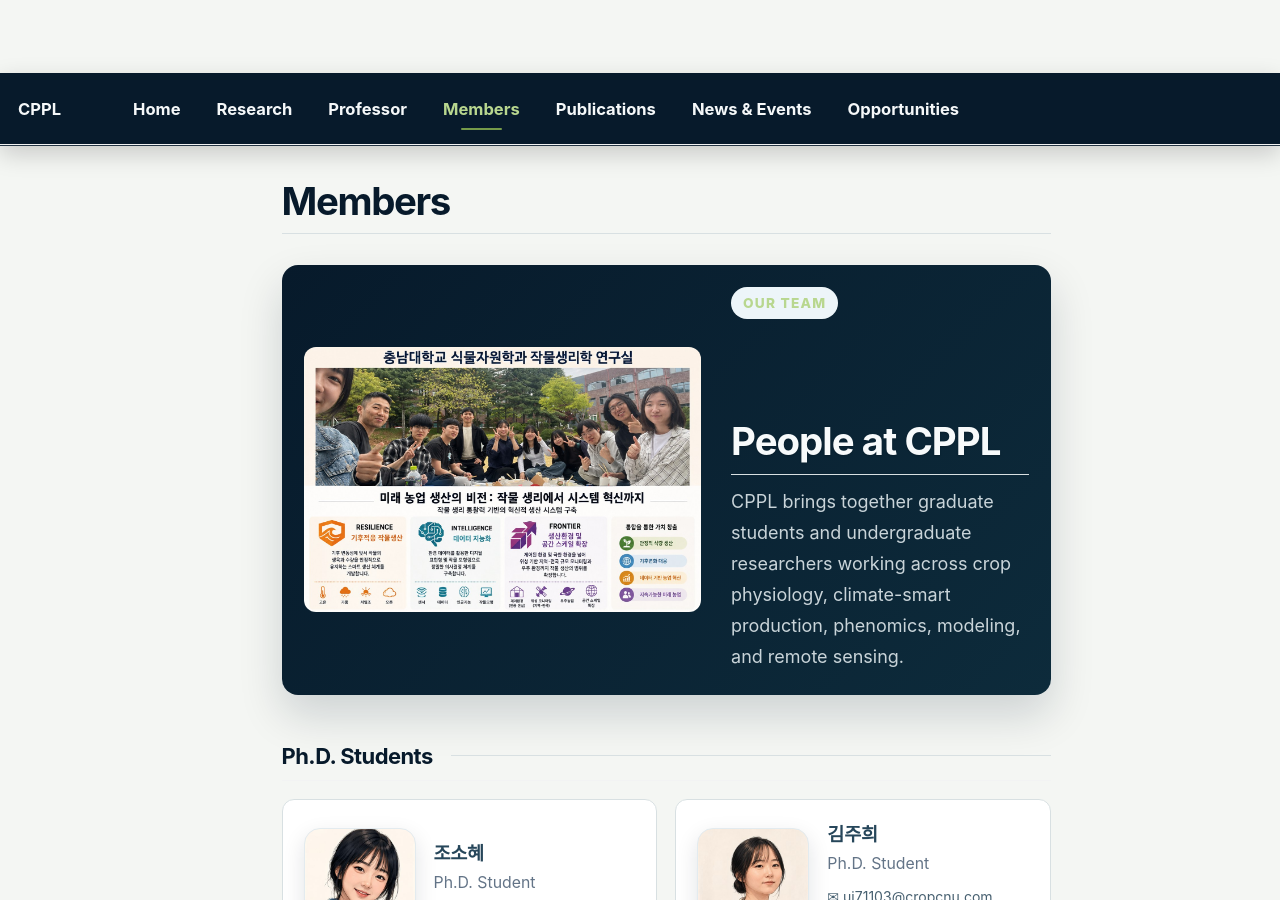
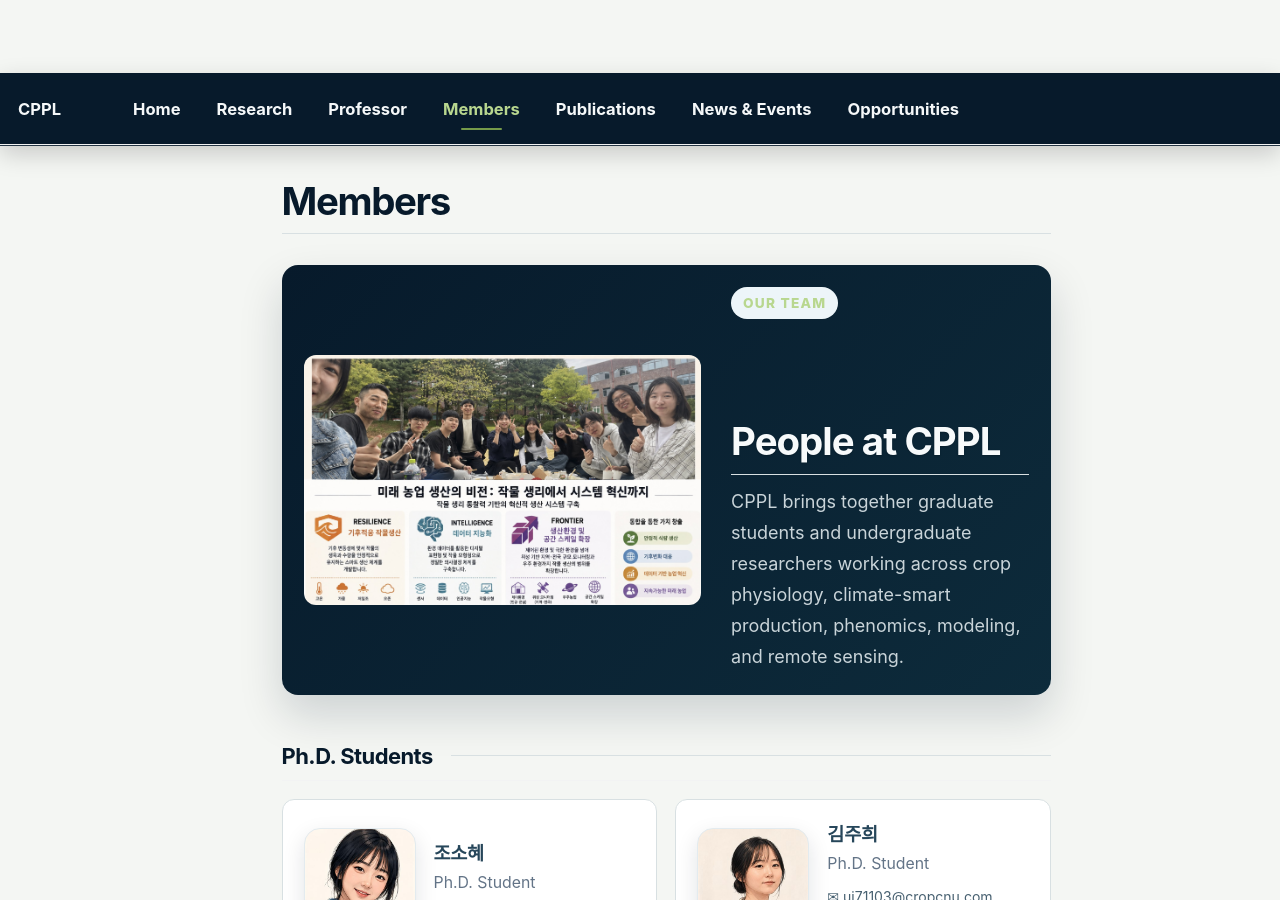
Before and after one commit to HYEONSEOKLEE-Prof/hyeonseoklee-prof.github.io, a Jekyll site: the page built from _pages/members.md, in a window 1280 px wide and 900 px high. Built offline with Jekyll 4.4.1, drawn with Linux system fonts in a browser that asks for light colours; a script bundle is joined from its source files by our own code; library files that are not in the unit come from our copies.

Commit message:
Replace Members hero graphic with updated team image

```diff
--- a/_pages/members.md
+++ b/_pages/members.md
@@ -61,7 +61,7 @@
 </style>
 
 <div class="cppl-members-hero" style="background:linear-gradient(135deg,#071a2b,#0d2b3b)!important;color:#f7fafb!important;">
-  <div class="cppl-members-hero-visual"><img data-members-hero-version="vision-2026" src="/images/members/cppl-members-vision-2026.jpg?v=2" width="1400" height="933" loading="eager" decoding="async" alt="CPPL members and crop physiology laboratory research vision" style="width:100%;height:auto;max-height:none!important;object-fit:contain!important;display:block;border-radius:12px;"></div>
+  <div class="cppl-members-hero-visual"><img data-members-hero-version="team-2026" src="/images/members/cppl-members-team-2026.jpg?v=1" width="1815" height="1143" loading="eager" decoding="async" alt="CPPL members together on the Chungnam National University campus" style="width:100%;height:auto;max-height:none!important;object-fit:contain!important;display:block;border-radius:12px;"></div>
   <div>
     <div class="cppl-eyebrow">Our Team</div>
     <h2>People at CPPL</h2>
```
Also changed, not shown: images/members/cppl-members-team-2026.jpg (added).
